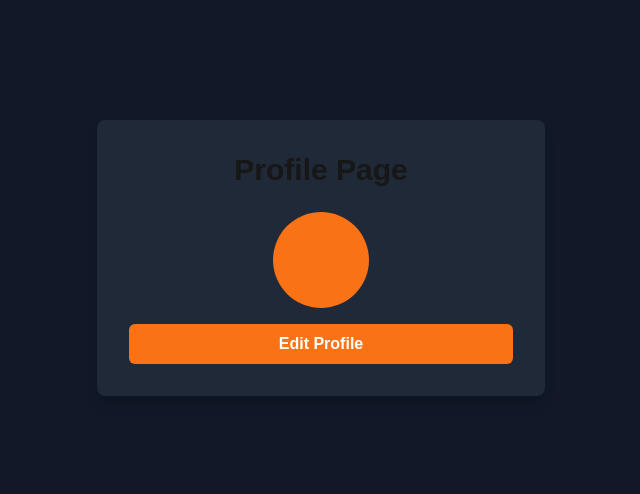
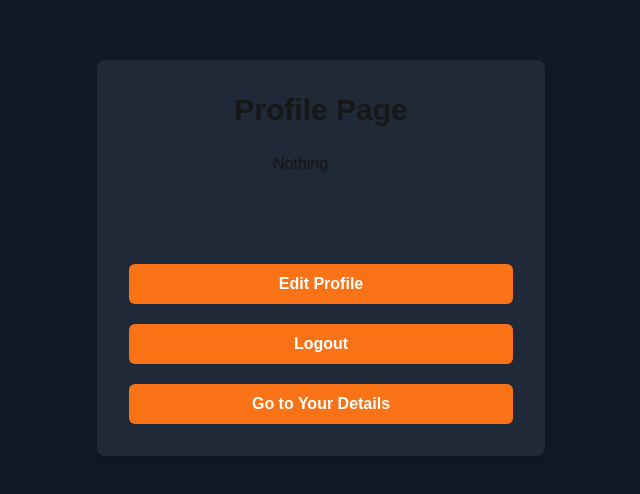
Before and after one commit to TheAdroitDev/next-js-auth, a Next.js app: page /profile in a window 1280 px wide. Shown: the part 142-636 px from the top of the page, without its empty margins (319-959 px from the left). Built offline with nearby package versions, Linux system fonts and the light colour scheme.

Commit message:
Update page.tsx

```diff
--- a/src/app/profile/page.tsx
+++ b/src/app/profile/page.tsx
@@ -1,5 +1,26 @@
 "use client"
+import axios from "axios"
+import Link from "next/link"
+import { useRouter } from "next/navigation"
+import { useState } from "react"
 export default function ProfilePage() {
+  const router = useRouter();
+  const [data, setData] = useState("nothing")
+  const handleLogout = async () => {
+    try {
+      await axios.get("api/users/logout");
+      router.push("/login")
+    } catch (error: any) {
+      console.log(error.message)
+    }
+  }
+  const getUserDetails = async () => {
+    const res = await axios.get("/api/users/me")
+    console.log(res.data);
+    setData(res.data.data._id )
+  }
+
+
   const handleClick = () => {
     alert("Will available soon!")
   }
@@ -8,10 +29,15 @@ export default function ProfilePage() {
       <div className="shadow-lg rounded-lg p-8 w-full max-w-md bg-gray-800">
         <h1 className="text-3xl font-bold text-center mb-6">Profile Page</h1>
         <div className="flex flex-col items-center">
-          <div className="w-24 h-24 bg-orange-500 rounded-full mb-4"></div>
-
+          <div className="w-24 h-24 rounded-full mb-4"> <h2>{data==='nothing'?"Nothing": <Link href={`/profile/${data}`}>{data}</Link> }</h2></div>
           <button onClick={handleClick} className="w-full py-2 font-semibold text-white bg-orange-500 hover:bg-orange-600 rounded-md focus:outline-none">
             Edit Profile
+          </button>
+          <button onClick={handleLogout} className="w-full py-2 mt-5 font-semibold text-white bg-orange-500 hover:bg-orange-600 rounded-md focus:outline-none">
+            Logout
+          </button>
+          <button onClick={getUserDetails} className="w-full py-2 mt-5 font-semibold text-white bg-orange-500 hover:bg-orange-600 rounded-md focus:outline-none">
+            Go to Your Details
           </button>
         </div>
       </div>
```
